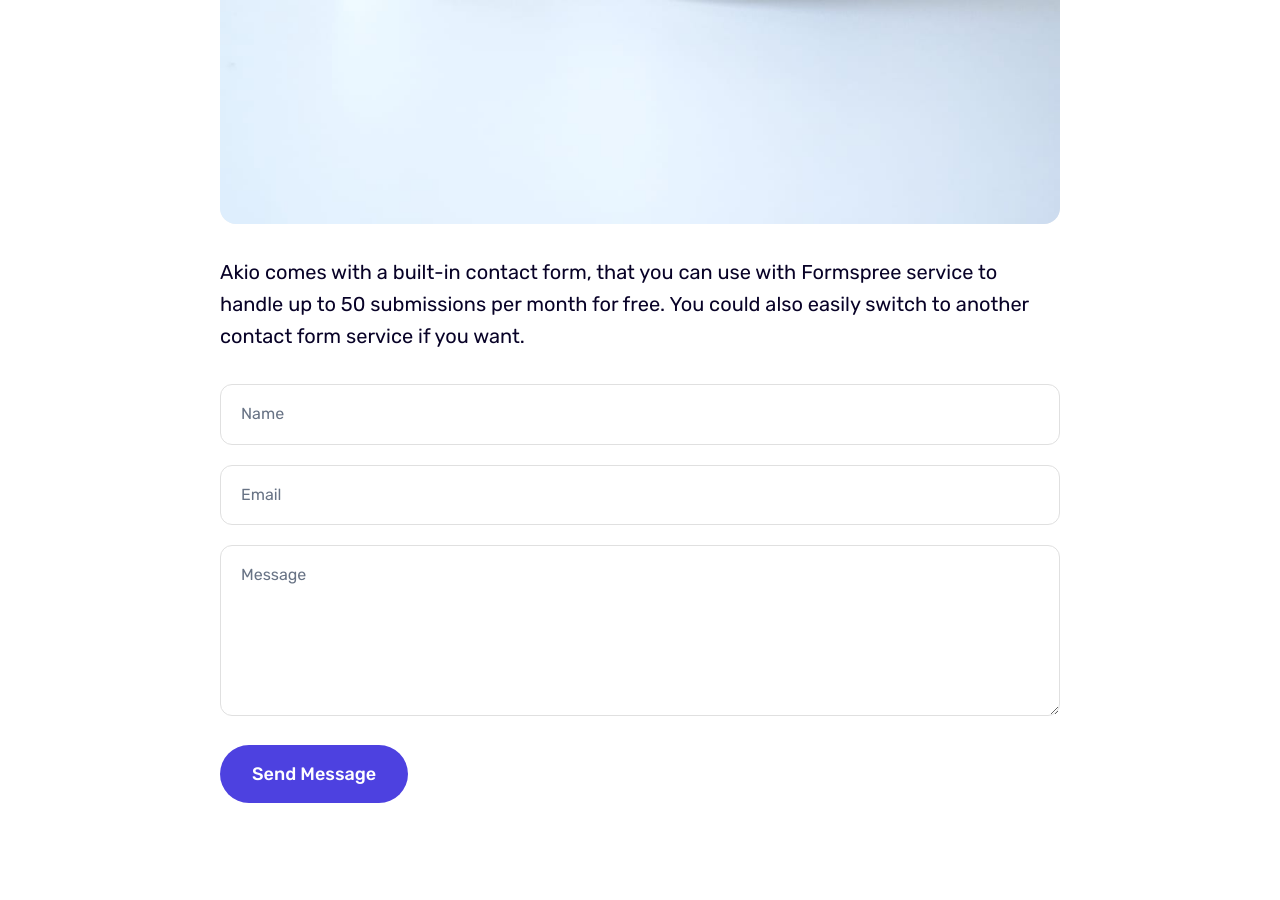
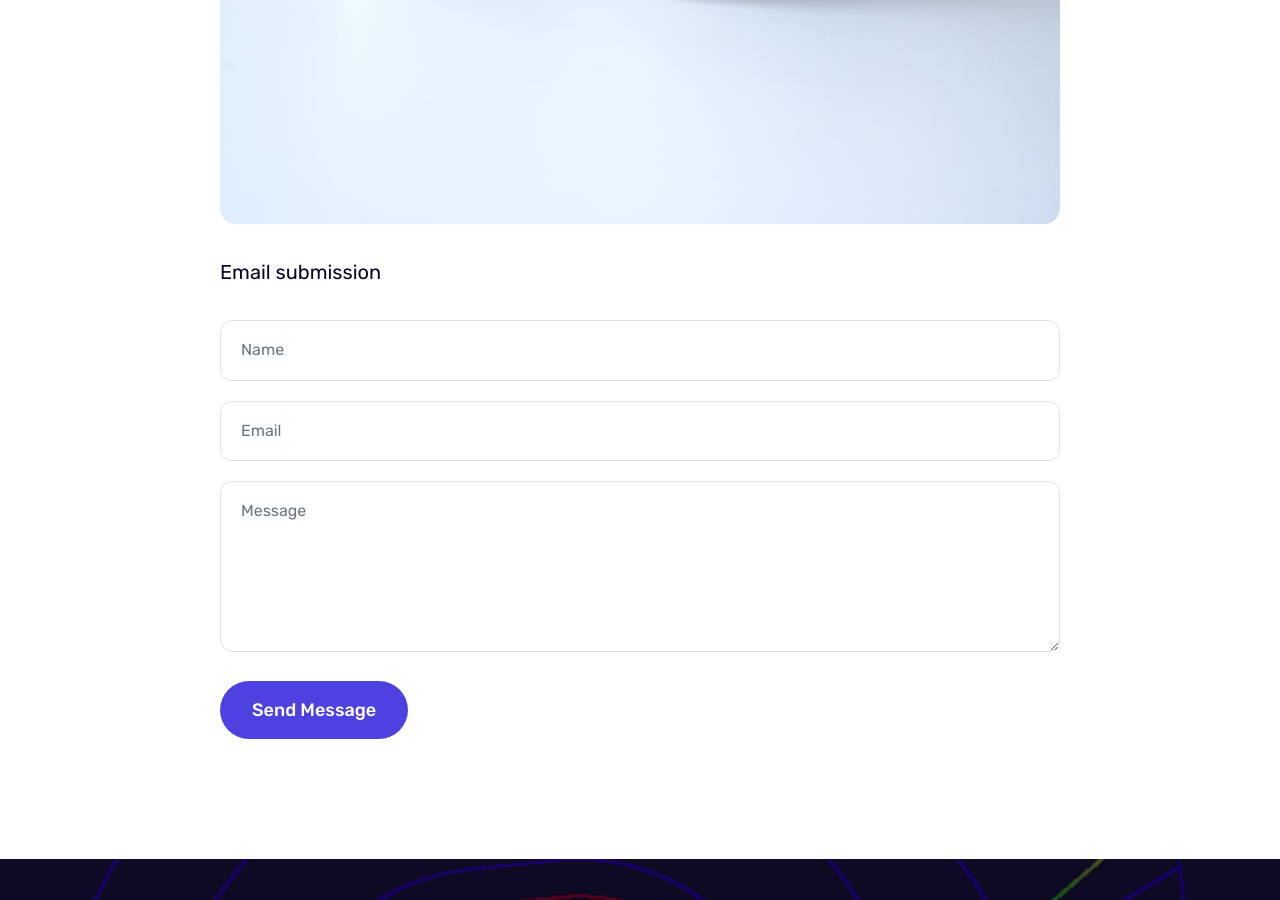
Before and after one commit to DustyWerth/DustyWerth.github.io, a Jekyll site: the page built from _pages/contact.html, in a window 1280 px wide and 900 px high, scrolled down 866 px. Built offline with Jekyll 4.4.1, drawn with Linux system fonts in a browser that asks for light colours.

Commit message:
Update settings.yml

```diff
--- a/_data/settings.yml
+++ b/_data/settings.yml
@@ -180,13 +180,13 @@
 
 #-------------------------------
 # Footer Settings
-footer__background__image: "/images/bg.jpg"
+footer__background__image: "/images/FAA_LAS.png"
 
 #-------------------------------
 # Contact Settings
 contact:
   email: dusty.werth@outlook.com # Add your form_id
-  description: Akio comes with a built-in contact form, that you can use with Formspree service to handle up to 50 submissions per month for free. You could also easily switch to another contact form service if you want. # Add a description of your form
+  description: Email submission # Add a description of your form
 
 # NOTE
 # Akio theme comes with a contact form built-in. You can use this form with Formspree (https://formspree.io/) service and get up to 50 submissions for free. Also, you can easily switch to another service if you want.
```
